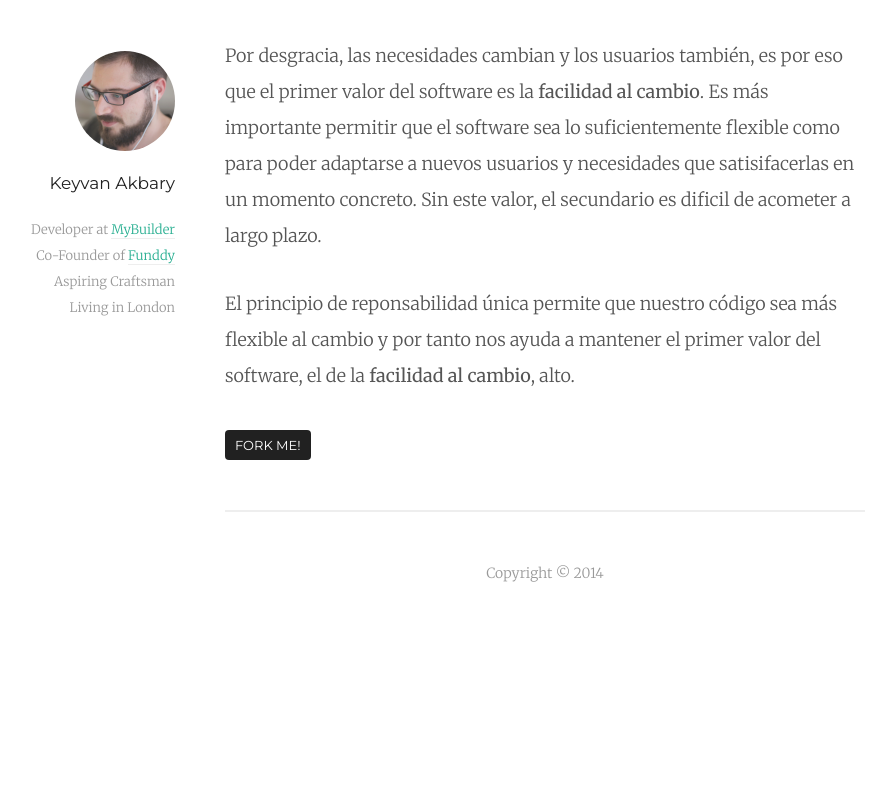
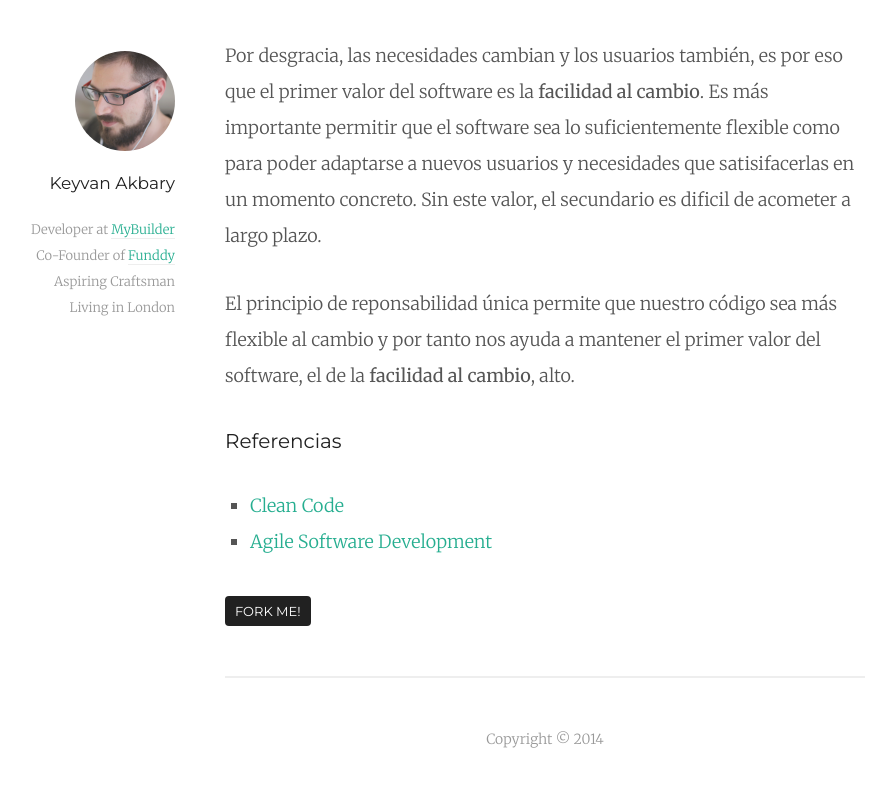
Before and after one commit to keyvanakbary/keyvanakbary.com, a Jekyll site: the page built from _posts/2013-11-19-principio-de-responsabilidad-unica.md, in a window 1280 px wide and 900 px high, scrolled down 1500 px. Shown: the top 787 px of the window, without its empty margins (95-991 px from the left). Built offline with Jekyll 4.4.1, drawn with Linux system fonts in a browser that asks for light colours; nearby versions of some CDN libraries; Markdown is read by kramdown in place of the engine named in the settings; comment, search, counter and statistics services are not loaded; before the commit the page ends 2234 px from its top, so only the background shows below that.

Commit message:
Format, add references

```diff
--- a/_posts/2013-11-19-principio-de-responsabilidad-unica.md
+++ b/_posts/2013-11-19-principio-de-responsabilidad-unica.md
@@ -36,3 +36,7 @@ El valor secundario del software, aquel que tendemos a pensar que és el más im
 Por desgracia, las necesidades cambian y los usuarios también, es por eso que el primer valor del software es la **facilidad al cambio**. Es más importante permitir que el software sea lo suficientemente flexible como para poder adaptarse a nuevos usuarios y necesidades que satisifacerlas en un momento concreto. Sin este valor, el secundario es dificil de acometer a largo plazo.
 
 El principio de reponsabilidad única permite que nuestro código sea más flexible al cambio y por tanto nos ayuda a mantener el primer valor del software, el de la **facilidad al cambio**, alto.
+
+#### Referencias
+- [Clean Code](http://www.amazon.com/Clean-Code-Handbook-Software-Craftsmanship/dp/0132350882)
+- [Agile Software Development](http://www.amazon.com/Software-Development-Principles-Patterns-Practices/dp/0135974445)
```
Also changed, not shown: _posts/2013-08-31-no-comentes-tu-codigo.md (+21 -1 lines).
